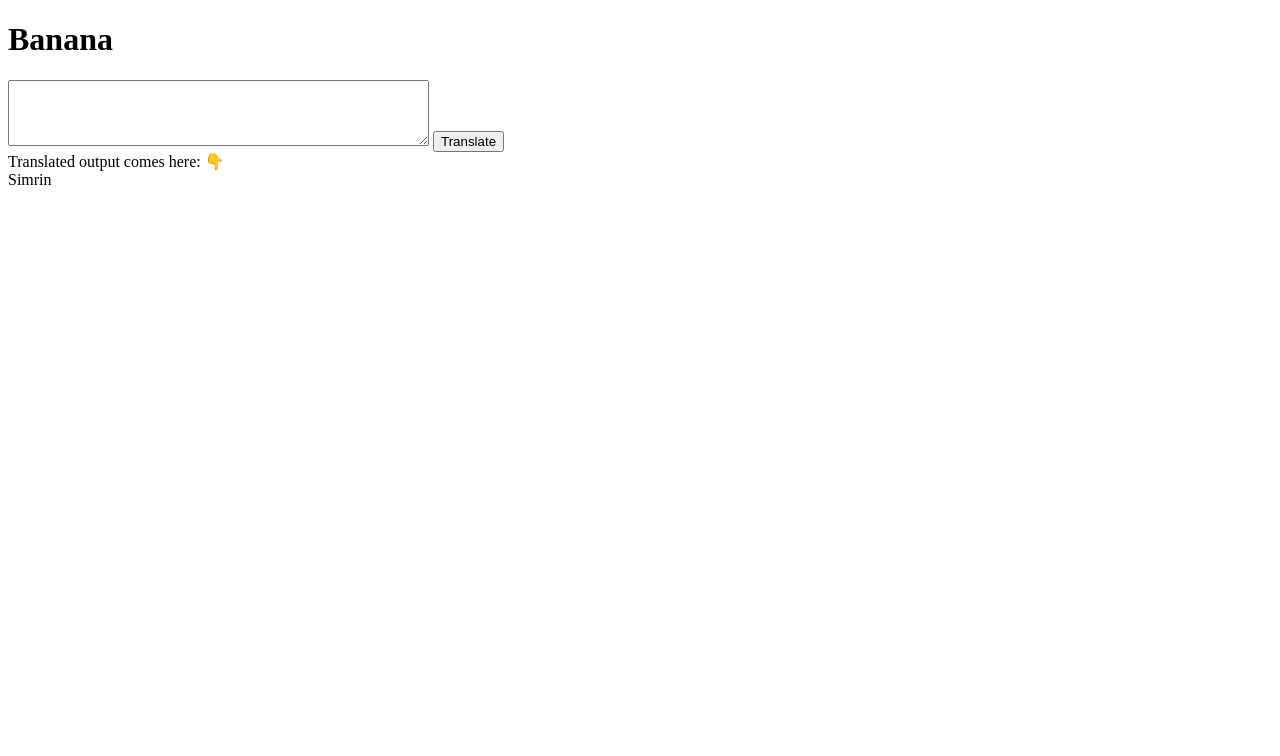
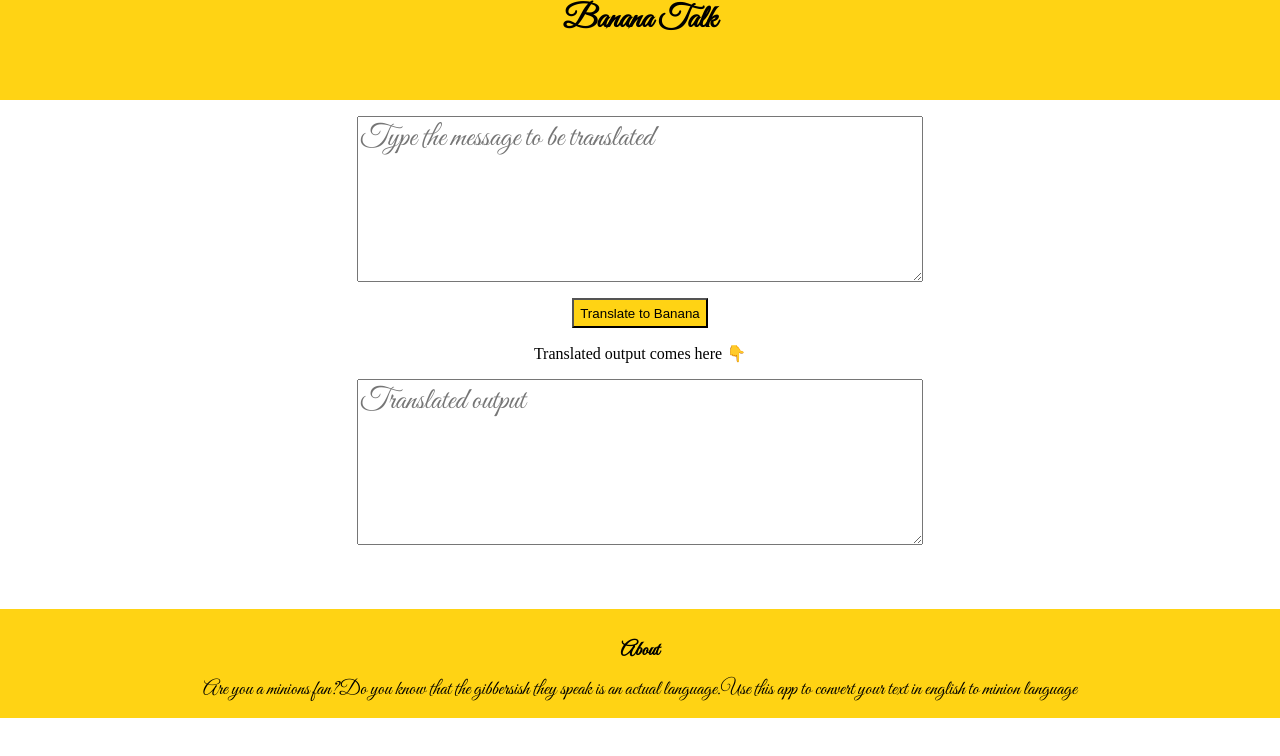
Before and after one commit to simrin051/Banana_Talk, a plain HTML site: page index.html in a window 1280 px wide. Drawn offline with Linux system fonts and the light colour scheme.

Commit message:
Styled components

```diff
--- a/index.html
+++ b/index.html
@@ -1,21 +1,25 @@
 <!DOCTYPE html>
-<html>
+<html lang="en">
 <head>
-    <meta charset='utf-8'>
-    <meta http-equiv='X-UA-Compatible' content='IE=edge'>
-    <title>Banana Talk</title>
-    <meta name='viewport' content='width=device-width, initial-scale=1'>
-    <link rel='stylesheet' type='text/css' media='screen' href='main.css'>
-
+    <meta charset="UTF-8">
+    <meta name="viewport" content="width=device-width, initial-scale=1.0">
+    <title>Minion Translator</title>
+    <link href="main.css" rel="stylesheet">
+    <link rel="preconnect" href="https://fonts.googleapis.com">
+    <link rel="preconnect" href="https://fonts.gstatic.com" crossorigin>
+    <link href="https://fonts.googleapis.com/css2?family=Great+Vibes&display=swap" rel="stylesheet">
 </head>
 <body>
-    <h1>Banana</h1>
-<textarea id="user_input" name="user_input"   rows="4" cols="50">
-</textarea>
-    <button type="button"  id="btn-translate" >Translate</button>
-    <div style="">Translated output comes here: 👇</div>
-    <div id ="output"></div>
-    <script src='main.js'>
-    </script>
+    <h1 class="header">Banana Talk</h1>
+    <textarea id="user_input" name="user_input"   placeholder="Type the message to be translated"></textarea>
+
+    <button type="button"  id="btn-translate" >Translate to Banana</button>
+    <p>Translated output comes here  👇</p>
+    <textarea class="out-textarea" id="output" placeholder="Translated output"></textarea>
+    <footer>
+        <h1>About</h1>
+        <p class="footer-content">Are you a minions fan?Do you know that the gibbersish they speak is an actual language.Use this app to convert your text in english to minion language</p>
+    </footer>
+    <script src="main.js" ></script>
 </body>
 </html>
--- /dev/null
+++ b/main.css
@@ -0,0 +1,67 @@
+
+body{
+    margin:0px;
+
+}
+.header
+{
+
+    background-color: #ffd314;
+    width: 100%;
+    margin: 0 !important;
+    height: 100px;
+    text-align: center;
+    font-family: 'Great Vibes', cursive;
+    text-align: center;
+    vertical-align:middle;
+    display: inline-block ;
+    margin: auto;
+
+}
+textarea
+{
+    width: 70vh;
+    display: block;
+    margin: 1rem;
+    height: 20vh;
+    margin:auto;
+    margin-bottom: 1rem;
+    margin-top: 1rem;
+    font-family: 'Great Vibes', cursive;
+    font-size: 30px;
+
+}
+p{
+    text-align: center;
+}
+#btn-translate
+{
+    margin:auto;
+    display: block;
+    background-color:#ffd314;
+    background-size: 150%;
+    height: 30px;
+    border-color:black 5px;
+
+}
+
+.btn-container{
+   text-align:center;
+
+}
+footer{
+    text-align:center;
+    background-color: #ffd314;
+    padding:1rem;
+    font-family: 'Great Vibes', cursive;
+    font-size: 10px;
+    margin-top: 4rem;
+}
+.footer-content{
+    font-size: 20px;
+    max-height: 2rem;
+    text-align: center;
+    width: 60rem;
+    margin:auto;
+
+}
--- a/main.js
+++ b/main.js
@@ -1,15 +1,29 @@
 var button_translate=document.querySelector("#btn-translate");
 
 var input=null;
-button_translate.addEventListener("click", function clickEventHandler() {
-    output.innerText=input+"Heloow";
-  });
+var serverURL= "https://lessonfourapi.tanaypratap.repl.co/translate/yoda.json";
+
 
   document.getElementById('user_input').addEventListener('input', function() {
     input = document.getElementById('user_input').value;
     document.getElementById('user_input').placeholder = input;
 
   });
+  button_translate.addEventListener("click", function clickEventHandler() {
 
+    console.log("output.innerText "+getTranslationURL(input));
+    fetch(getTranslationURL(input))
+    .then(response=>response.json())
+    .then(json=>{document.getElementById('output').value=json.contents.translated})
+    .catch(errorHandler);
+  });
+function errorHandler(error)
+{
+    console.log("error occured"+error);
+}
+
+  function getTranslationURL(text)
+  {
+   return serverURL +"?text="+text;
+  }
   var output=document.querySelector("#output");
-  output.innerText="Simrin";
```
Also changed, not shown: testing.html (added, +1 -0 lines).
